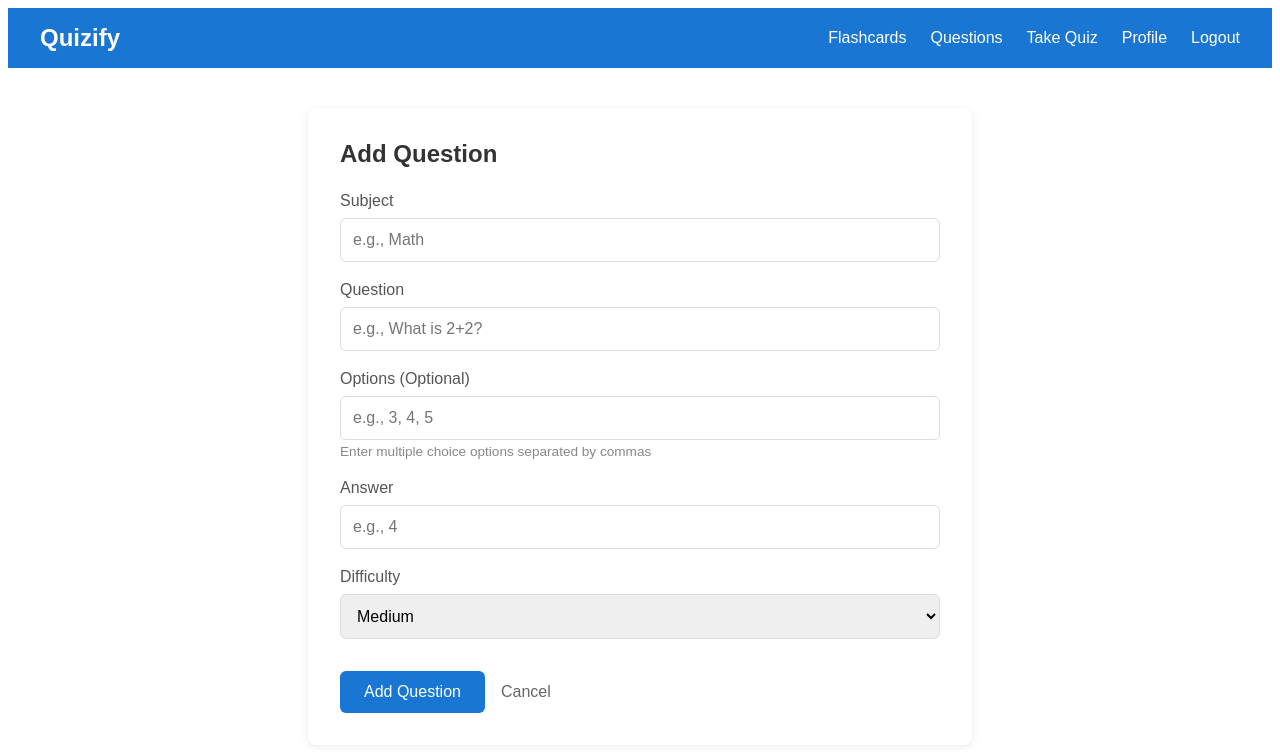
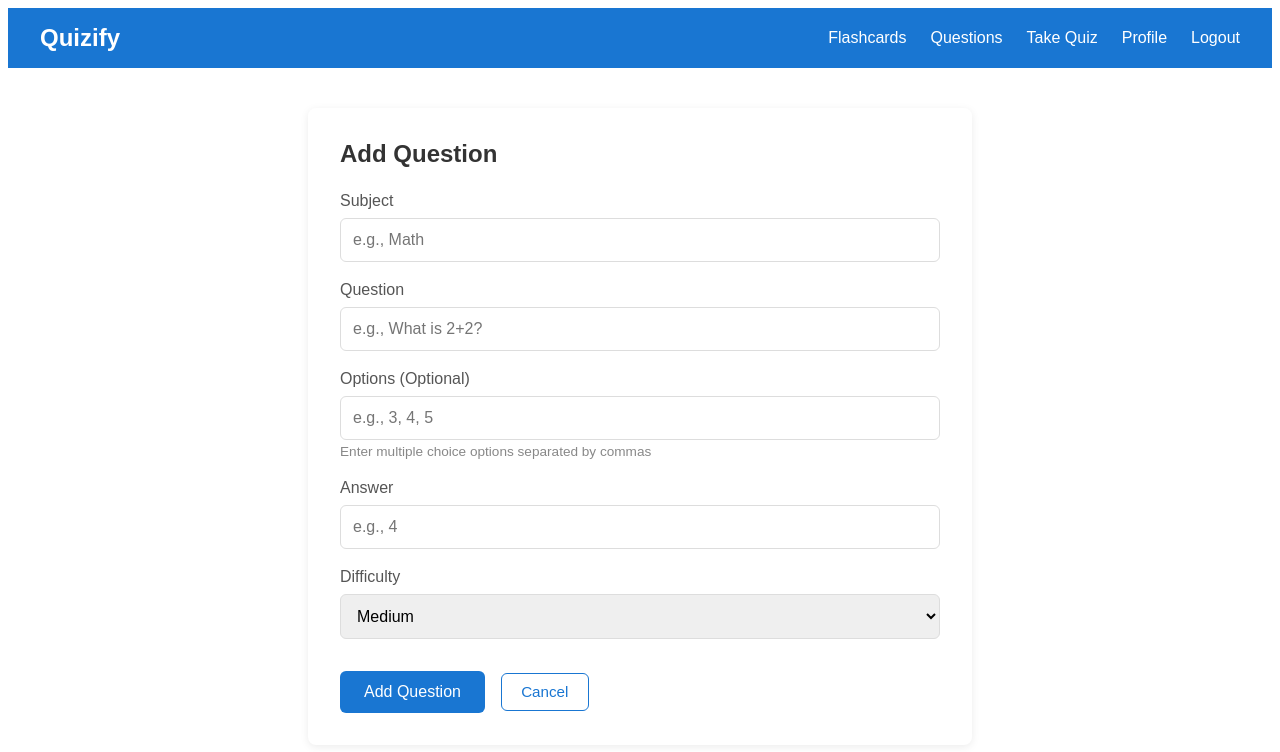
Before and after one commit to Raken001/Quizify, an Angular app in the folder quizify-frontend/: page /questions/add in a window 1280 px wide. Shown: the top 752 px of the page. Built offline with nearby package versions, Linux system fonts and the light colour scheme; no server answers; sample sign-in values are in the browser's storage.

Commit message:
Update: fixed cancel button css

```diff
--- a/quizify-frontend/src/app/pages/add-question/add-question.css
+++ b/quizify-frontend/src/app/pages/add-question/add-question.css
@@ -85,16 +85,30 @@ button:disabled {
   cursor: not-allowed;
 }
 
-/* Secondary Link */
-a {
-  color: #666;
+.btn {
+  display: inline-flex;
+  align-items: center;
+  justify-content: center;
+  gap: 6px;
+  background: #1976d2;
+  color: #fff;
+  border: none;
+  border-radius: 6px;
+  padding: 0.6rem 1.2rem;
+  font-size: 0.95rem;
   text-decoration: none;
-  font-weight: 500;
+  cursor: pointer;
+  transition: background 0.2s ease;
 }
+.btn:hover { background: #1259a7; }
 
-a:hover {
-  color: #333;
-  text-decoration: underline;
+.btn-outline {
+  background: transparent;
+  color: #1976d2;
+  border: 1px solid #1976d2;
+}
+.btn-outline:hover {
+  background: #eaf2ff;
 }
 
 /* Status Messages */
--- a/quizify-frontend/src/app/pages/add-question/add-question.html
+++ b/quizify-frontend/src/app/pages/add-question/add-question.html
@@ -36,7 +36,7 @@
     <button type="submit" [disabled]="submitting">
       {{ isEdit ? 'Save Changes' : 'Add Question' }}
     </button>
-    <a routerLink="/questions">Cancel</a>
+    <a class="btn btn-outline" routerLink="/questions">Cancel</a>
   </div>
 
 </form>
```
